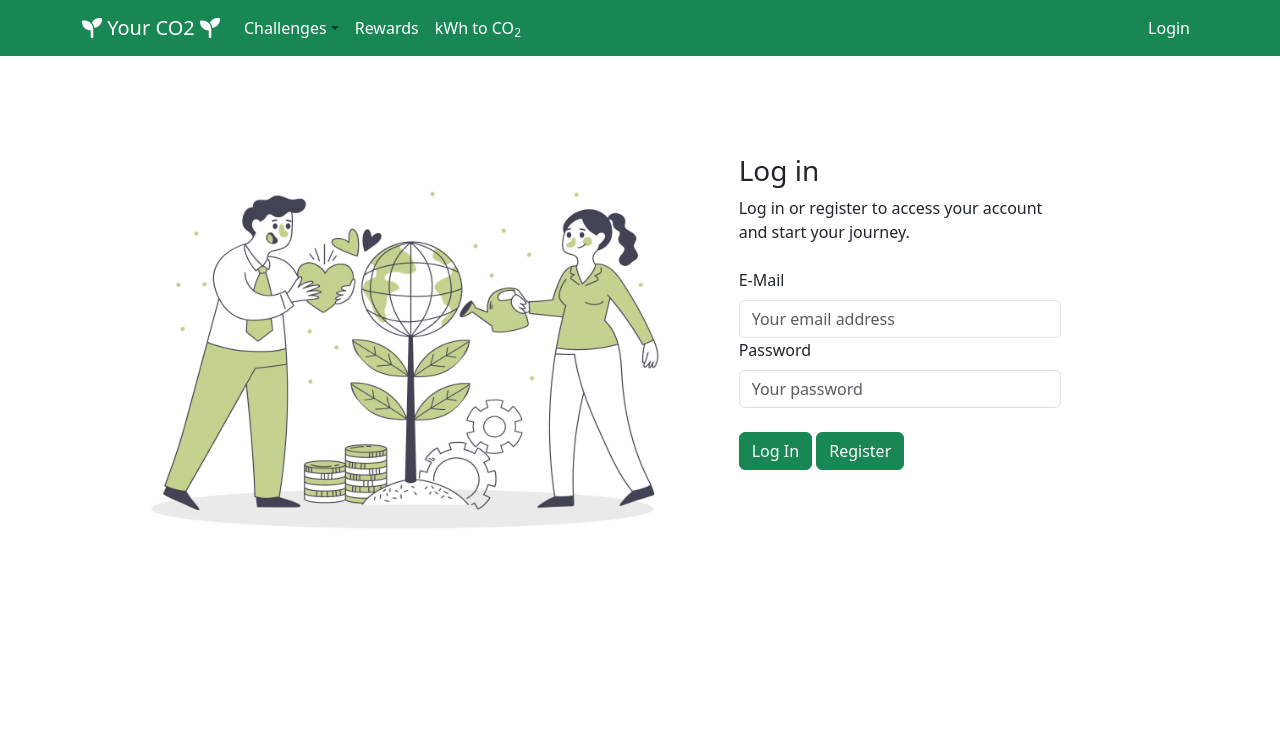
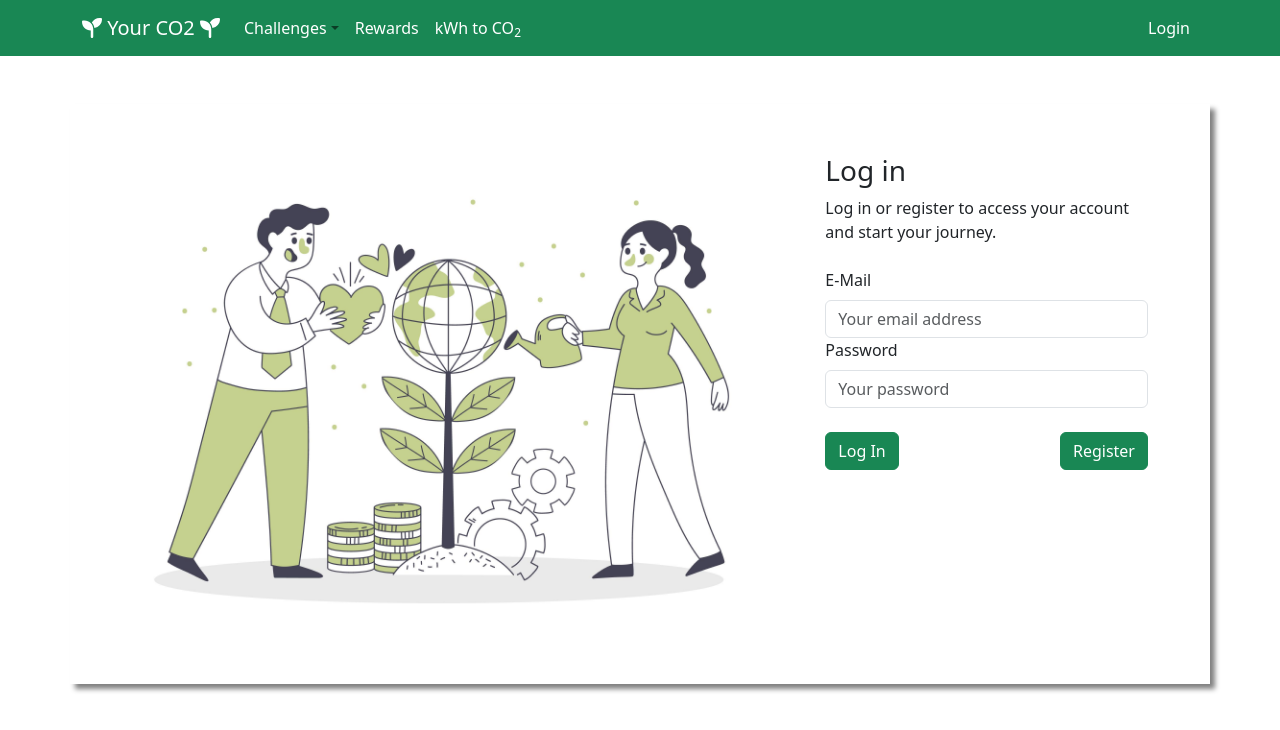
Before and after one commit to bagusnz/teamufo, a React (Create React App) app in the folder frontend/: page /login in a window 1280 px wide. Shown: the top 730 px of the page. Built offline with nearby package versions, Linux system fonts and the light colour scheme; no server answers.

Commit message:
login css

```diff
--- a/frontend/src/loginForm/LoginForm.js
+++ b/frontend/src/loginForm/LoginForm.js
@@ -49,8 +49,9 @@ function LoginForm() {
     };
 
 
+
     return (
-        <Container className="loginDiv mt-5">
+        <Container className="loginDiv light mt-5">
             <Row style={{
                 backgroundColor: "white",
                 padding: 50
@@ -60,13 +61,13 @@ function LoginForm() {
                         <img src={bgimg} alt="Image"
                             style={{
                                 resizeMode: 'cover',
-                                height: 400,
-                                width: 550
+                                height: '30rem'
                             }} />
                     </div>
                 </Col>
                 <Col md={6} className="contents">
                     <Row className="justify-content-center">
+                        <Col></Col>
                         <Col md={8}>
                             <div className="mb-4">
                                 <h3>Log in</h3>
@@ -92,9 +93,17 @@ function LoginForm() {
                                         <a href="/" className="forgot-pass">Forgot Password</a>
                                     </span>
                                 </div> */}
-                                <Button onClick={handleSignIn} className="btn btn-block btn-success" >Log In</Button>
-                                &nbsp;
-                                <Button onClick={handleSignup} className="btn btn-block btn-success">Register</Button>
+                                <Row >
+                                    <Col>
+                                        <Button onClick={handleSignIn} className="btn btn-block btn-success float-left mb-3" >Log In</Button>
+                                    </Col>
+                                    <Col></Col>
+                                    <Col style={{ display: "flex", justifyContent: 'flex-end' }}>
+
+                                            <Button onClick={handleSignup} className="btn btn-block btn-success mb-3" style={{ marginLeft: "auto" }} >Register</Button>
+
+                                        </Col>
+                                </Row>
                                 {/* <span className="d-block text-left my-4 text-muted"> or login with </span>
                                 <div className="social-login">
                                     <span className="mr-2"><a href="/" className="mr-2">
--- a/frontend/src/loginForm/loginForm.css
+++ b/frontend/src/loginForm/loginForm.css
@@ -3,15 +3,19 @@ p {
     color: #b3b3b3;
     font-weight: 300; }
 
-
+.floatRight {
+    float: right
+}
 
 .loginDiv {
     background-color: white;
     margin-top: 50px;
+    box-shadow: 0 4px 21px -12px rgba(0, 0, 0, 0.66);
 }
 
-.loginDiv {
-    height: 1rem;
+.loginImg {
+    background-image: url("../img/loginGreen.jpg");
+    background-repeat: no-repeat;
 }
 
 @media (max-width: 991.98px) {
```
